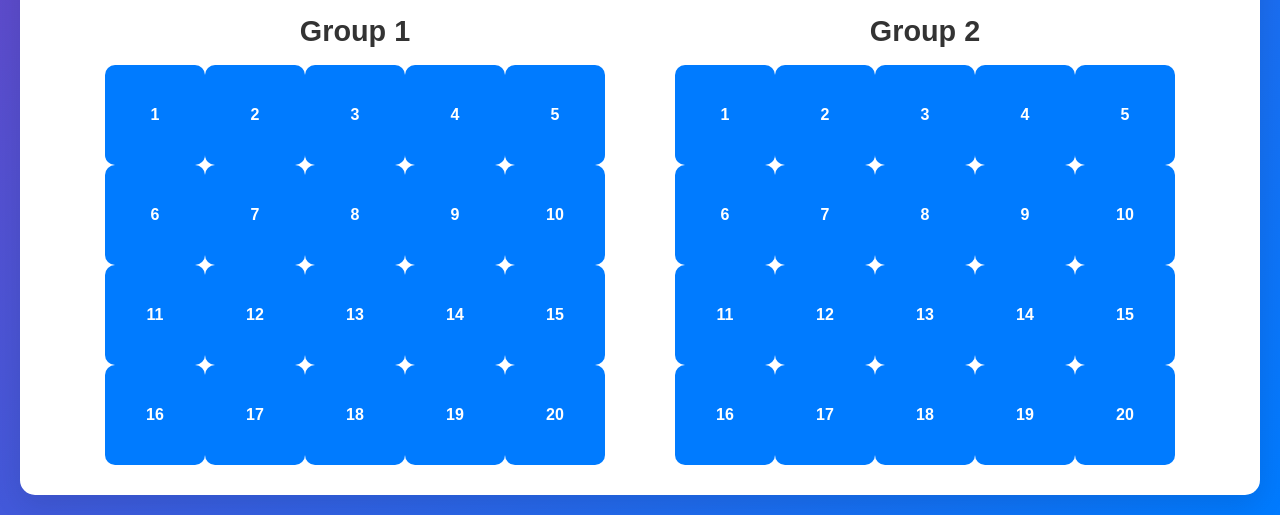
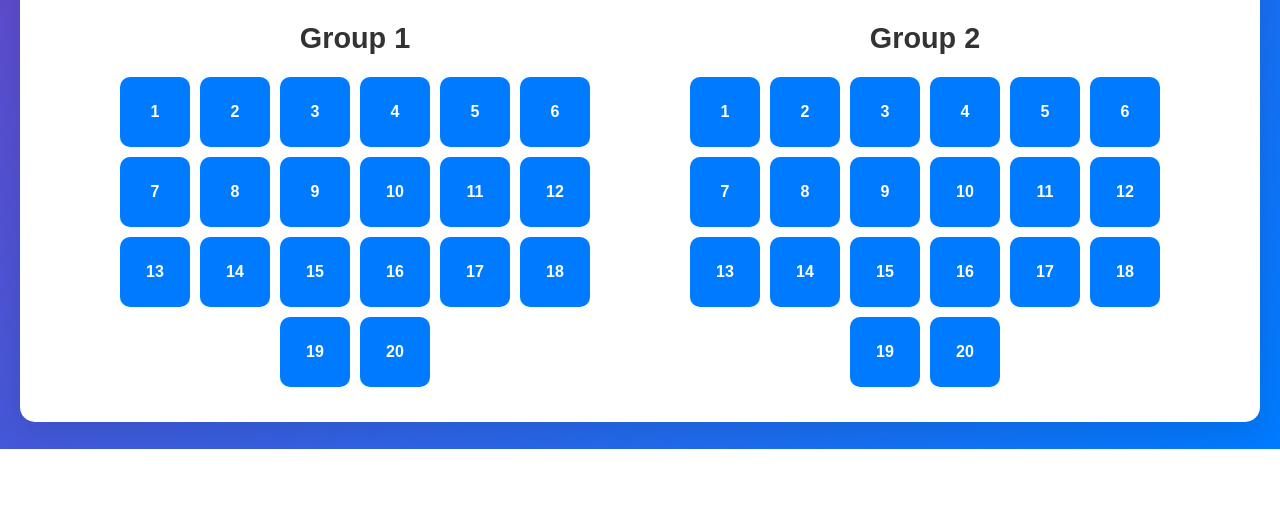
Before and after one commit to jpbreyta/icebrakernipaul, a plain HTML site: page Needs Vs. Wants/index.html in a window 1280 px wide. Shown: the part 351-866 px from the top of the page. After the commit the page ends 800 px from the top, so only its background shows below. Drawn offline with nearby package versions, Linux system fonts and the light colour scheme; some packages are replaced by stand-ins of ours; a script that the page names is missing.

Commit message:
updated branch

```diff
--- a/Needs Vs. Wants/styles.css
+++ b/Needs Vs. Wants/styles.css
@@ -110,8 +110,9 @@ body {
 }
 
 .random-box {
-  width: 100px;
-  height: 100px;
+  margin: 5px;
+  width: 70px;
+  height: 70px;
   background-color: #007bff;
   display: flex;
   justify-content: center;
@@ -199,6 +200,7 @@ body {
       width: 80px;
       height: 80px;
       font-size: 14px;
+      margin: 5px;
   }
 
   .answer-buttons button {
```
